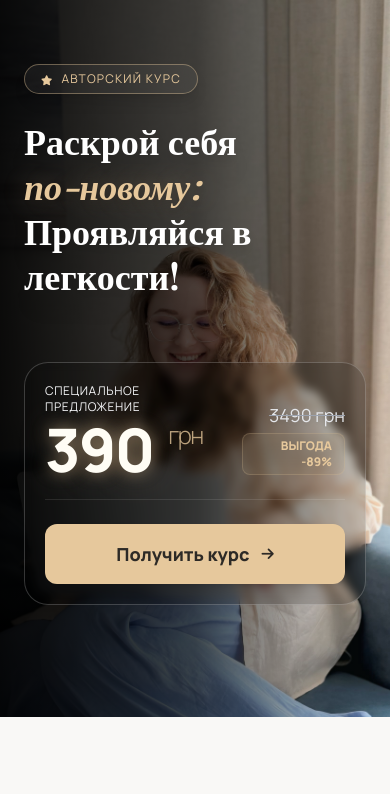
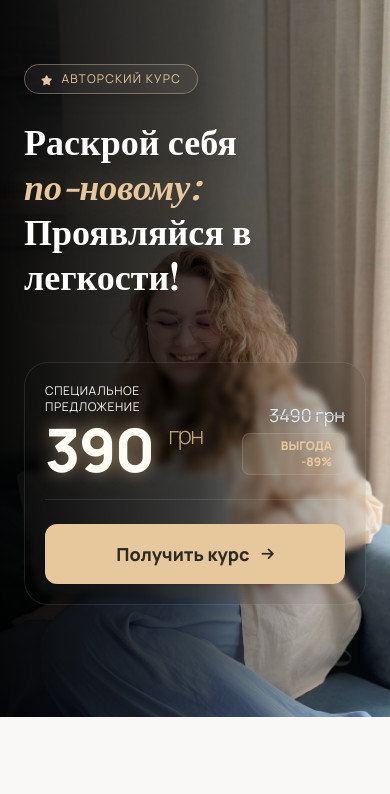
Before and after one commit to karinasuhomlin-max/reveal_yourself, a plain HTML site: page index.html in a window 390 px wide. Shown: the top 794 px of the page. Drawn offline with nearby package versions, Linux system fonts and the light colour scheme; a web font is replaced by a local one.

Commit message:
Update index.html

```diff
--- a/index.html
+++ b/index.html
@@ -56,33 +56,29 @@
             border: 1px solid rgba(255, 255, 255, 0.3);
         }
 
-        /*
-           ИСПРАВЛЕНИЕ: ЖЕСТКОЕ РАЗДЕЛЕНИЕ СТИЛЕЙ
-           Mobile vs Desktop
-        */
-
-        /* Стили по умолчанию (они же Mobile в Tailwind logic, но мы усилим их) */
+        /* Базовый стиль */
         .glass-dark {
-            /* Базовые стили */
             border: 1px solid rgba(255, 255, 255, 0.15);
         }
 
         /*
-           !!! ВАЖНО: МОБИЛЬНАЯ ВЕРСИЯ (Экран уже 768px)
-           Принудительно делаем прозрачным
+           !!! МОБИЛЬНАЯ ВЕРСИЯ (Экран уже 768px)
+           Сделано МАКСИМАЛЬНО прозрачно
         */
         @media (max-width: 767px) {
             .glass-dark {
-                background: rgba(0, 0, 0, 0.15) !important; /* Очень прозрачный, почти нет цвета */
-                backdrop-filter: blur(5px) !important;      /* Слабый блюр, чтобы было видно лицо */
-                -webkit-backdrop-filter: blur(5px) !important;
-                box-shadow: none !important;                /* Убираем тень, чтобы не было "грязи" */
-                border: 1px solid rgba(255, 255, 255, 0.2) !important; /* Тонкая светлая рамка */
+                /* 5% непрозрачности - почти полностью прозрачно */
+                background: rgba(0, 0, 0, 0.05) !important;
+                /* Минимальный блюр, чтобы фото было четким */
+                backdrop-filter: blur(3px) !important;
+                -webkit-backdrop-filter: blur(3px) !important;
+                box-shadow: none !important;
+                border: 1px solid rgba(255, 255, 255, 0.1) !important;
             }
         }
 
         /*
-           !!! ВАЖНО: ДЕСКТОП ВЕРСИЯ (Экран шире 768px)
+           !!! ДЕСКТОП ВЕРСИЯ (Экран шире 768px)
            Оставляем плотный темный фон
         */
         @media (min-width: 768px) {
@@ -141,10 +137,6 @@
 
                 <!-- BOTTOM: Card -->
                 <div class="w-full">
-                     <!--
-                        Класс glass-dark теперь управляется жесткими медиа-запросами в <style>.
-                        p-5 on mobile, p-8 on desktop.
-                     -->
                      <div class="glass-dark p-5 md:p-8 rounded-3xl inline-block max-w-full md:max-w-[480px] w-full border-t border-white/20">
                         <div class="flex items-end justify-between gap-4 mb-6 border-b border-white/10 pb-5">
                             <div>
@@ -418,7 +410,7 @@
                 <div id="reviews-slider" class="flex gap-6 overflow-x-auto snap-x snap-mandatory no-scrollbar scroll-smooth pb-4 px-1">
 
                     <div class="min-w-full md:min-w-[48%] lg:min-w-[32%] snap-center">
-                        <img src="pic_001.JPG" class="w-full h-auto rounded-2xl shadow-md" alt="Отзыв">
+                        <img src="review_01.jpg" class="w-full h-auto rounded-2xl shadow-md" alt="Отзыв">
                     </div>
                     <div class="min-w-full md:min-w-[48%] lg:min-w-[32%] snap-center">
                         <img src="review_02.jpg" class="w-full h-auto rounded-2xl shadow-md" alt="Отзыв">
```
